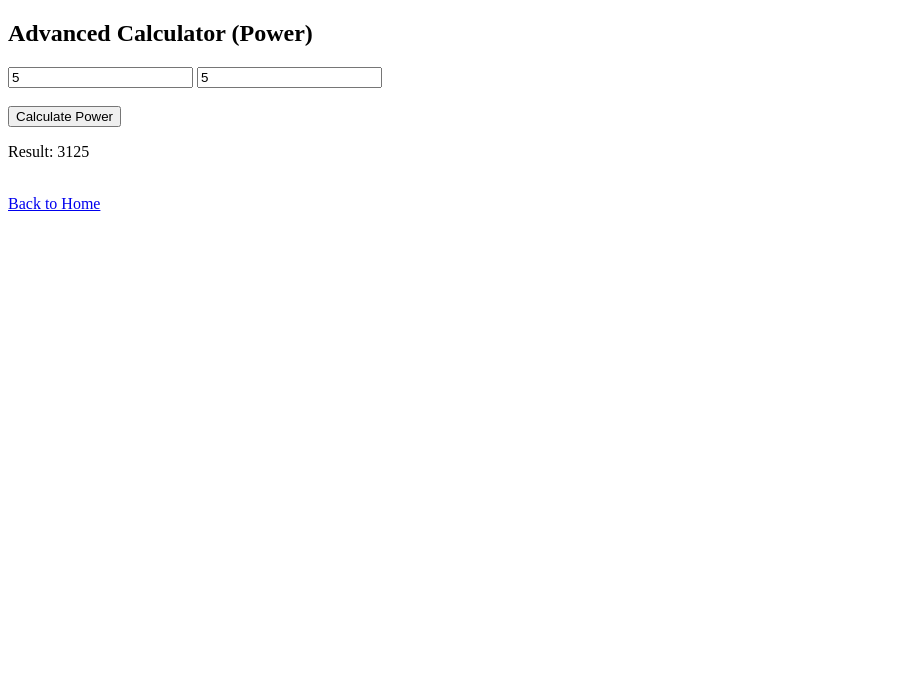
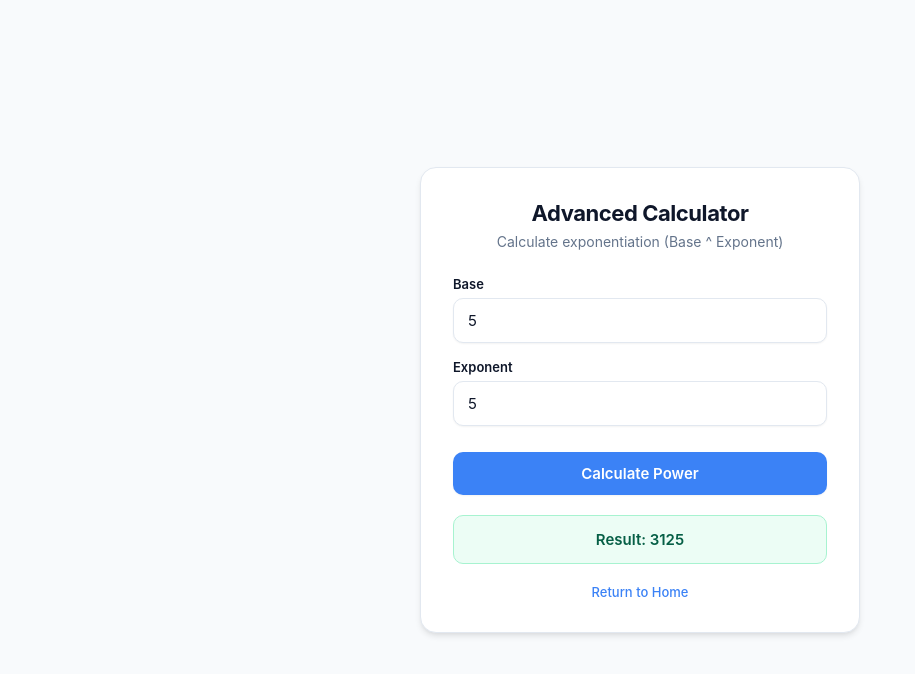
Before and after one commit to fmnihal/ElectricityBillCalculator, a website: page public/advanced.html in a window 1280 px wide. Both pictures are taken after typing "5", "5" into the empty fields and a click on the button "Calculate Power". Shown: the whole page, without its empty margins (0-915 px from the left). Drawn offline with Linux system fonts and the light colour scheme.

Commit message:
improved ui

```diff
--- a/public/advanced.html
+++ b/public/advanced.html
@@ -2,31 +2,49 @@
 <html lang="en">
 <head>
     <meta charset="UTF-8">
+    <meta name="viewport" content="width=device-width, initial-scale=1.0">
     <title>Advanced Calculator</title>
+    <link rel="stylesheet" href="style.css">
 </head>
 <body>
-    <h2>Advanced Calculator (Power)</h2>
-    <input type="number" id="base" placeholder="Base">
-    <input type="number" id="exp" placeholder="Exponent">
-    <br><br>
-    <button onclick="calculatePower()">Calculate Power</button>
+    <div class="app-card">
+        <header class="app-header">
+            <h2 class="app-title">Advanced Calculator</h2>
+            <p class="app-subtitle">Calculate exponentiation (Base ^ Exponent)</p>
+        </header>
 
-    <p id="result"></p>
-    <br>
-    <a href="index.html">Back to Home</a>
+        <div class="form-group">
+            <label class="form-label" for="base">Base</label>
+            <input class="form-input" type="number" id="base" placeholder="e.g. 2">
+        </div>
+        <div class="form-group">
+            <label class="form-label" for="exp">Exponent</label>
+            <input class="form-input" type="number" id="exp" placeholder="e.g. 8">
+        </div>
+
+        <button type="button" class="btn-primary" style="margin-top: 10px;" onclick="computePower()">Calculate Power</button>
+
+        <div id="resultBox" class="result-container"></div>
+        <a href="index.html" class="footer-link">Return to Home</a>
+    </div>
 
     <script>
-        function calculatePower() {
+        function computePower() {
             const base = parseFloat(document.getElementById('base').value);
             const exp = parseFloat(document.getElementById('exp').value);
+            const box = document.getElementById('resultBox');
+
+            box.className = 'result-container';
 
             if (isNaN(base) || isNaN(exp)) {
-                document.getElementById('result').innerText = "Please enter valid numbers";
+                box.innerText = "Please provide valid numbers for both base and exponent.";
+                box.classList.add('show-error');
                 return;
             }
 
-            const res = Math.pow(base, exp);
-            document.getElementById('result').innerText = "Result: " + res;
+            const result = Math.pow(base, exp);
+            box.innerText = "Result: " + result;
+            box.classList.add('show-success');
         }
     </script>
 </body>
--- /dev/null
+++ b/public/style.css
@@ -0,0 +1,245 @@
+:root {
+    --bg-surface: #f8fafc;
+    --card-surface: #ffffff;
+    --primary: #3b82f6;
+    --primary-hover: #2563eb;
+    --primary-active: #1d4ed8;
+    --text-primary: #0f172a;
+    --text-secondary: #64748b;
+    --border-color: #e2e8f0;
+    --border-focus: #3b82f6;
+    --success-bg: #ecfdf5;
+    --success-border: #a7f3d0;
+    --success-text: #065f46;
+    --error-bg: #fef2f2;
+    --error-border: #fecaca;
+    --error-text: #991b1b;
+    --shadow-sm: 0 1px 2px 0 rgba(0, 0, 0, 0.05);
+    --shadow-md: 0 4px 6px -1px rgba(0, 0, 0, 0.1), 0 2px 4px -2px rgba(0, 0, 0, 0.05);
+    --shadow-lg: 0 10px 15px -3px rgba(0, 0, 0, 0.1), 0 4px 6px -4px rgba(0, 0, 0, 0.05);
+    --radius-md: 10px;
+    --radius-lg: 16px;
+    --transition-fast: 0.15s cubic-bezier(0.4, 0, 0.2, 1);
+}
+
+* {
+    box-sizing: border-box;
+    margin: 0;
+    padding: 0;
+    font-family: -apple-system, BlinkMacSystemFont, "Segoe UI", Roboto, Helvetica, Arial, sans-serif;
+    -webkit-font-smoothing: antialiased;
+}
+
+body {
+    background-color: var(--bg-surface);
+    color: var(--text-primary);
+    min-height: 100vh;
+    display: flex;
+    align-items: center;
+    justify-content: center;
+    padding: 24px;
+}
+
+/* Card Container */
+.app-card {
+    background: var(--card-surface);
+    border: 1px solid var(--border-color);
+    border-radius: var(--radius-lg);
+    box-shadow: var(--shadow-md);
+    width: 100%;
+    max-width: 440px;
+    padding: 32px;
+    transition: box-shadow var(--transition-fast);
+}
+
+.app-card:hover {
+    box-shadow: var(--shadow-lg);
+}
+
+/* Header */
+.app-header {
+    text-align: center;
+    margin-bottom: 24px;
+}
+
+.app-title {
+    font-size: 22px;
+    font-weight: 700;
+    letter-spacing: -0.02em;
+    color: var(--text-primary);
+    margin-bottom: 6px;
+}
+
+.app-subtitle {
+    font-size: 14px;
+    color: var(--text-secondary);
+    line-height: 1.4;
+}
+
+/* Form Controls */
+.form-group {
+    margin-bottom: 16px;
+}
+
+.form-label {
+    display: block;
+    font-size: 13px;
+    font-weight: 600;
+    color: var(--text-primary);
+    margin-bottom: 6px;
+}
+
+.form-input {
+    width: 100%;
+    padding: 12px 14px;
+    font-size: 15px;
+    color: var(--text-primary);
+    background-color: var(--card-surface);
+    border: 1px solid var(--border-color);
+    border-radius: var(--radius-md);
+    box-shadow: var(--shadow-sm);
+    outline: none;
+    transition: border-color var(--transition-fast), box-shadow var(--transition-fast);
+}
+
+.form-input:focus {
+    border-color: var(--border-focus);
+    box-shadow: 0 0 0 3px rgba(59, 130, 246, 0.15);
+}
+
+/* Buttons */
+.btn-primary {
+    width: 100%;
+    padding: 12px 16px;
+    background-color: var(--primary);
+    color: #ffffff;
+    font-size: 15px;
+    font-weight: 600;
+    border: none;
+    border-radius: var(--radius-md);
+    cursor: pointer;
+    box-shadow: var(--shadow-sm);
+    transition: background-color var(--transition-fast), transform var(--transition-fast);
+    display: inline-flex;
+    align-items: center;
+    justify-content: center;
+    text-decoration: none;
+}
+
+.btn-primary:hover {
+    background-color: var(--primary-hover);
+}
+
+.btn-primary:active {
+    background-color: var(--primary-active);
+    transform: scale(0.98);
+}
+
+.btn-grid {
+    display: grid;
+    grid-template-columns: repeat(4, 1fr);
+    gap: 10px;
+    margin-top: 20px;
+    margin-bottom: 20px;
+}
+
+.btn-grid button {
+    padding: 12px;
+    font-size: 18px;
+    font-weight: 600;
+    background-color: #f1f5f9;
+    color: var(--text-primary);
+    border: 1px solid var(--border-color);
+    border-radius: var(--radius-md);
+    cursor: pointer;
+    transition: all var(--transition-fast);
+}
+
+.btn-grid button:hover {
+    background-color: var(--primary);
+    color: #ffffff;
+    border-color: var(--primary);
+}
+
+.btn-grid button:active {
+    transform: scale(0.95);
+}
+
+/* Navigation List (Index) */
+.nav-stack {
+    display: flex;
+    flex-direction: column;
+    gap: 12px;
+}
+
+.nav-item {
+    display: block;
+    padding: 16px;
+    background: #ffffff;
+    border: 1px solid var(--border-color);
+    border-radius: var(--radius-md);
+    text-decoration: none;
+    color: var(--text-primary);
+    transition: all var(--transition-fast);
+}
+
+.nav-item:hover {
+    border-color: var(--primary);
+    background-color: #f8fafc;
+    transform: translateY(-2px);
+    box-shadow: var(--shadow-sm);
+}
+
+.nav-item-title {
+    font-size: 15px;
+    font-weight: 600;
+    margin-bottom: 4px;
+}
+
+.nav-item-desc {
+    font-size: 13px;
+    color: var(--text-secondary);
+}
+
+/* Result Displays */
+.result-container {
+    margin-top: 20px;
+    padding: 14px 16px;
+    border-radius: var(--radius-md);
+    font-size: 15px;
+    font-weight: 600;
+    text-align: center;
+    transition: all var(--transition-fast);
+    display: none;
+}
+
+.result-container.show-success {
+    display: block;
+    background-color: var(--success-bg);
+    border: 1px solid var(--success-border);
+    color: var(--success-text);
+}
+
+.result-container.show-error {
+    display: block;
+    background-color: var(--error-bg);
+    border: 1px solid var(--error-border);
+    color: var(--error-text);
+}
+
+/* Footer Link */
+.footer-link {
+    display: block;
+    text-align: center;
+    margin-top: 20px;
+    font-size: 13px;
+    color: var(--primary);
+    text-decoration: none;
+    font-weight: 500;
+    transition: color var(--transition-fast);
+}
+
+.footer-link:hover {
+    color: var(--primary-hover);
+    text-decoration: underline;
+}
```
Also changed, not shown: package.json (+10 -2 lines), public/basic.html (+42 -21 lines), public/custom.html (+54 -13 lines), public/index.html (+22 -8 lines), server.js (added, +13 -0 lines), 1 other file.
